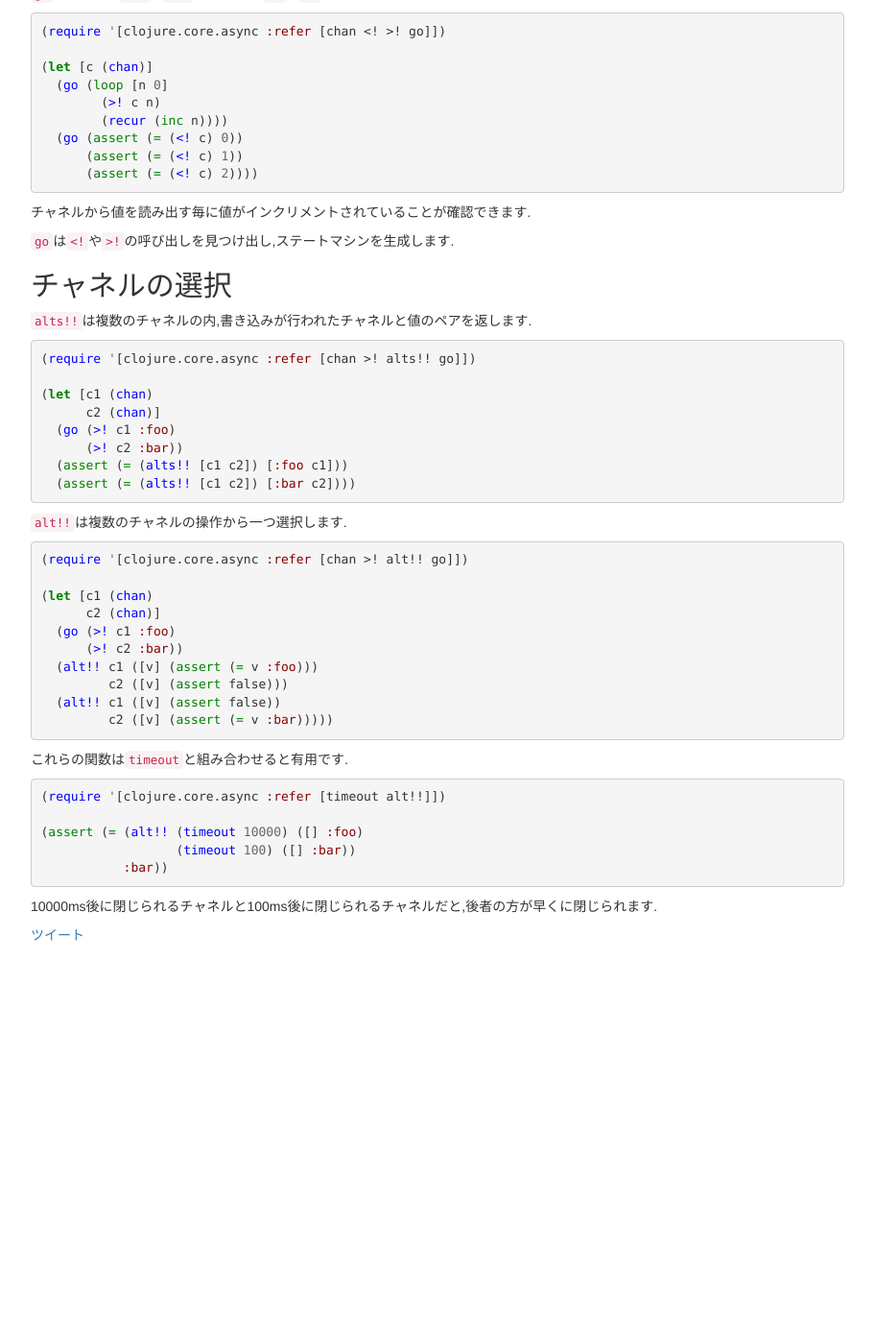
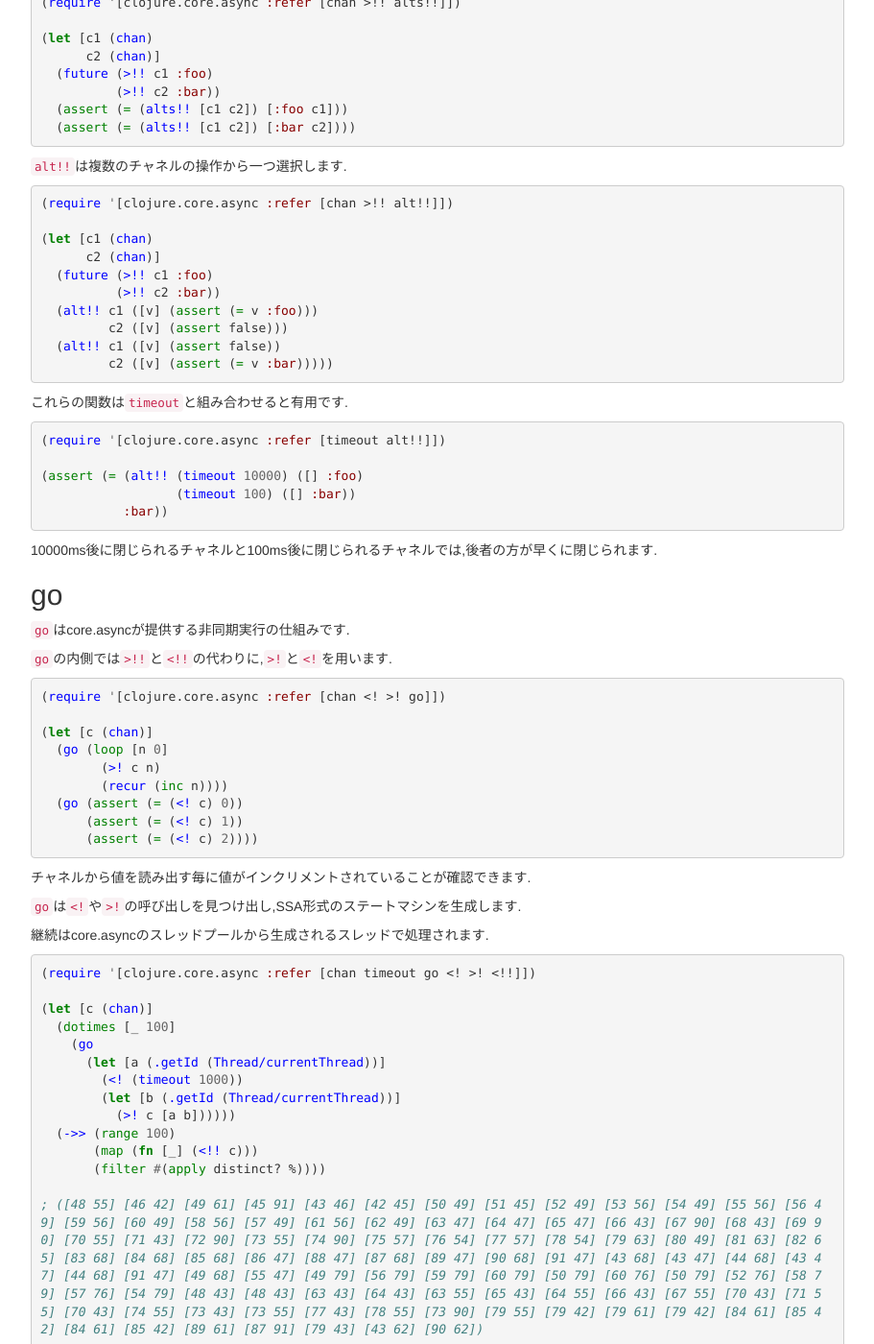
Before and after one commit to halcat0x15a/programming, a Jekyll site: the page built from core_async.md, in a window 1280 px wide and 1400 px high, scrolled down 831 px. Shown: the whole window at 96% size, without its empty margins (38-949 px from the left). Built offline with Jekyll 4.4.1, drawn with Linux system fonts in a browser that asks for light colours; nearby versions of some CDN libraries; Markdown is read by kramdown in place of the engine named in the settings; comment, search, counter and statistics services are not loaded; before the commit the page ends 1815 px from its top, so only the background shows below that; some of the changed text lies outside the part shown.

Commit message:
lightning talk

````diff
--- a/core_async.md
+++ b/core_async.md
@@ -46,6 +46,48 @@ core.asyncではチャネルを用いて値をやりとりします.
 
 実行すると1秒後に値が返ります.
 
+## チャネルの選択
+
+`alts!!`は複数のチャネルの内,書き込みが行われたチャネルと値のペアを返します.
+
+```clojure
+(require '[clojure.core.async :refer [chan >!! alts!!]])
+
+(let [c1 (chan)
+      c2 (chan)]
+  (future (>!! c1 :foo)
+          (>!! c2 :bar))
+  (assert (= (alts!! [c1 c2]) [:foo c1]))
+  (assert (= (alts!! [c1 c2]) [:bar c2])))
+```
+
+`alt!!`は複数のチャネルの操作から一つ選択します.
+
+```clojure
+(require '[clojure.core.async :refer [chan >!! alt!!]])
+
+(let [c1 (chan)
+      c2 (chan)]
+  (future (>!! c1 :foo)
+          (>!! c2 :bar))
+  (alt!! c1 ([v] (assert (= v :foo)))
+         c2 ([v] (assert false)))
+  (alt!! c1 ([v] (assert false))
+         c2 ([v] (assert (= v :bar)))))
+```
+
+これらの関数は`timeout`と組み合わせると有用です.
+
+```clojure
+(require '[clojure.core.async :refer [timeout alt!!]])
+
+(assert (= (alt!! (timeout 10000) ([] :foo)
+                  (timeout 100) ([] :bar))
+           :bar))
+```
+
+10000ms後に閉じられるチャネルと100ms後に閉じられるチャネルでは,後者の方が早くに閉じられます.
+
 ## go
 
 `go`はcore.asyncが提供する非同期実行の仕組みです.
@@ -66,46 +108,55 @@ core.asyncではチャネルを用いて値をやりとりします.
 
 チャネルから値を読み出す毎に値がインクリメントされていることが確認できます.
 
-`go`は`<!`や`>!`の呼び出しを見つけ出し,ステートマシンを生成します.
+`go`は`<!`や`>!`の呼び出しを見つけ出し,SSA形式のステートマシンを生成します.
 
-## チャネルの選択
-
-`alts!!`は複数のチャネルの内,書き込みが行われたチャネルと値のペアを返します.
+継続はcore.asyncのスレッドプールから生成されるスレッドで処理されます.
 
 ```clojure
-(require '[clojure.core.async :refer [chan >! alts!! go]])
+(require '[clojure.core.async :refer [chan timeout go <! >! <!!]])
 
-(let [c1 (chan)
-      c2 (chan)]
-  (go (>! c1 :foo)
-      (>! c2 :bar))
-  (assert (= (alts!! [c1 c2]) [:foo c1]))
-  (assert (= (alts!! [c1 c2]) [:bar c2])))
+(let [c (chan)]
+  (dotimes [_ 100]
+    (go
+      (let [a (.getId (Thread/currentThread))]
+        (<! (timeout 1000))
+        (let [b (.getId (Thread/currentThread))]
+          (>! c [a b])))))
+  (->> (range 100)
+       (map (fn [_] (<!! c)))
+       (filter #(apply distinct? %))))
+
+; ([48 55] [46 42] [49 61] [45 91] [43 46] [42 45] [50 49] [51 45] [52 49] [53 56] [54 49] [55 56] [56 49] [59 56] [60 49] [58 56] [57 49] [61 56] [62 49] [63 47] [64 47] [65 47] [66 43] [67 90] [68 43] [69 90] [70 55] [71 43] [72 90] [73 55] [74 90] [75 57] [76 54] [77 57] [78 54] [79 63] [80 49] [81 63] [82 65] [83 68] [84 68] [85 68] [86 47] [88 47] [87 68] [89 47] [90 68] [91 47] [43 68] [43 47] [44 68] [43 47] [44 68] [91 47] [49 68] [55 47] [49 79] [56 79] [59 79] [60 79] [50 79] [60 76] [50 79] [52 76] [58 79] [57 76] [54 79] [48 43] [48 43] [63 43] [64 43] [63 55] [65 43] [64 55] [66 43] [67 55] [70 43] [71 55] [70 43] [74 55] [73 43] [73 55] [77 43] [78 55] [73 90] [79 55] [79 42] [79 61] [79 42] [84 61] [85 42] [84 61] [85 42] [89 61] [87 91] [79 43] [43 62] [90 62])
 ```
 
-`alt!!`は複数のチャネルの操作から一つ選択します.
+この例では`go`の内側が別々のスレッドで処理されていることを示しています.
+
+スレッドプールのサイズは`プロセッサ数 * 2 + 42`.
 
 ```clojure
-(require '[clojure.core.async :refer [chan >! alt!! go]])
+; future
+(time
+  (let [c (chan)
+        x (ref #{})]
+    (dotimes [n 100]
+      (future
+        (dosync (alter x conj (.getId (Thread/currentThread))))
+        (Thread/sleep 1000)
+        (>!! c n)))
+    [(apply + (map (fn [_] (<!! c)) (range 100))) (count @x)]))
+; "Elapsed time: 1007.755119 msecs"
+; => [4950 100]
 
-(let [c1 (chan)
-      c2 (chan)]
-  (go (>! c1 :foo)
-      (>! c2 :bar))
-  (alt!! c1 ([v] (assert (= v :foo)))
-         c2 ([v] (assert false)))
-  (alt!! c1 ([v] (assert false))
-         c2 ([v] (assert (= v :bar)))))
+; go
+(time
+  (let [c (chan)
+        x (ref #{})]
+    (dotimes [n 100]
+      (go
+        (dosync (alter x conj (.getId (Thread/currentThread))))
+        (Thread/sleep 1000)
+        (>! c n)))
+    [(apply + (map (fn [_] (<!! c)) (range 100))) (count @x)]))
+; "Elapsed time: 2009.769909 msecs"
+; => [4950 50]
 ```
-
-これらの関数は`timeout`と組み合わせると有用です.
-
-```clojure
-(require '[clojure.core.async :refer [timeout alt!!]])
-
-(assert (= (alt!! (timeout 10000) ([] :foo)
-                  (timeout 100) ([] :bar))
-           :bar))
-```
-
-10000ms後に閉じられるチャネルと100ms後に閉じられるチャネルだと,後者の方が早くに閉じられます.
````
